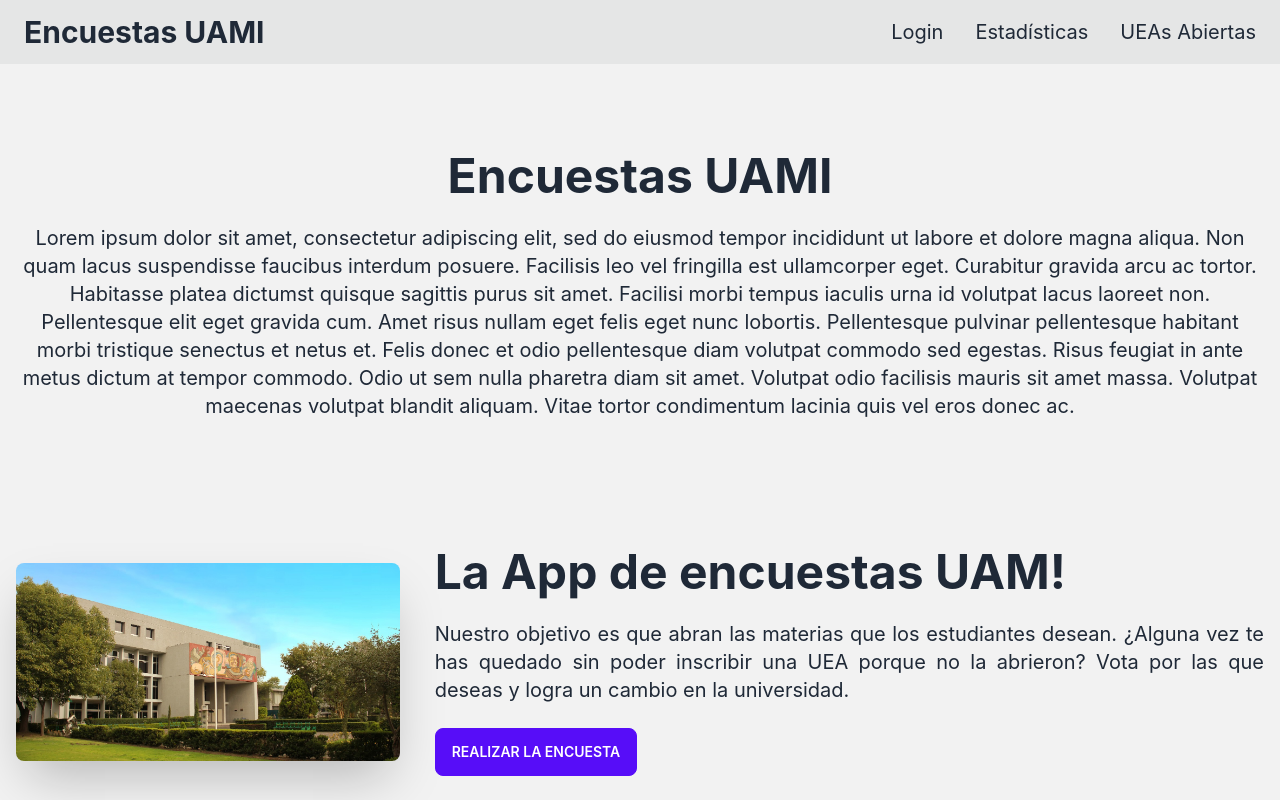
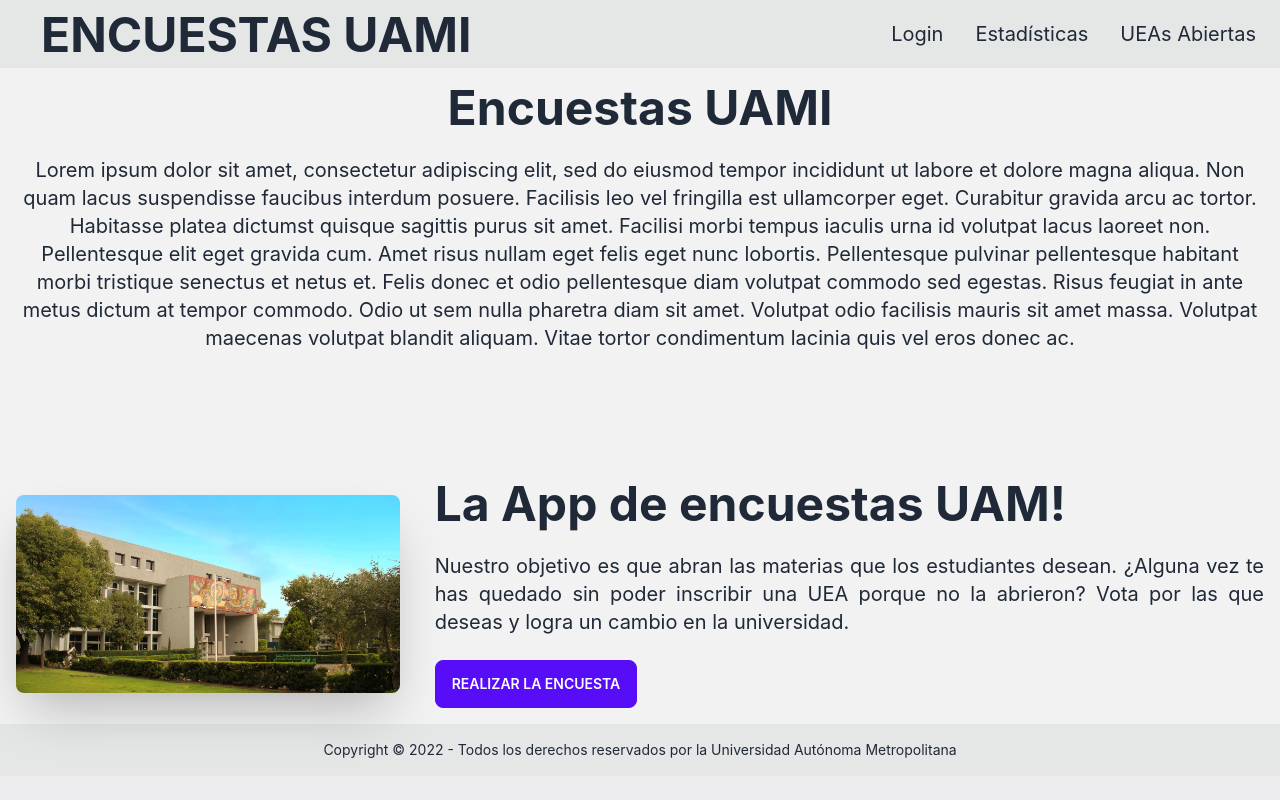
Before and after one commit to SebastianIslas/EncuestasUami-Front, a React (Create React App) app: page / in a window 1280 px wide. Built offline with nearby package versions, Linux system fonts and the light colour scheme.

Commit message:
fixed Footer se traslapa
TODO: seccion 2 se traslapa

```diff
--- a/src/components/home/Footer.js
+++ b/src/components/home/Footer.js
@@ -2,7 +2,7 @@
 
 export default function Footer() {
   return (
-    <footer class="footer footer-center p-4 bg-base-300 text-base-content">
+    <footer class="footer footer-center p-4 bg-base-300 text-base-content min-h-min">
         <div>
             <p>Copyright © 2022 - Todos los derechos reservados por la Universidad Autónoma Metropolitana</p>
         </div>
--- a/src/components/home/Hero.js
+++ b/src/components/home/Hero.js
@@ -1,10 +1,12 @@
 import React from 'react'
+import { Link } from 'react-router-dom'
 import uamiPrecovid from '../../assets/UAMI.jpg'
 export default function Hero() {
   return (
-    <div className="hero min-h-screen bg-base-200 text-xl text-justify">
+    <>
+    <div className="hero min-h-max bg-base-200 text-xl text-justify">
 
-        <div className="hero-content grid grid-cols-6 gap-2">
+        <div className="hero-content grid grid-cols-6 gap-2 lg:flex-col">
 
             <div className=" col-span-6 col-start-1 pb-24 text-center">
                 <h1 className="text-5xl font-bold">Encuestas UAMI</h1>
@@ -18,10 +20,14 @@
             <div className='col-span-4'>
                 <h1 className="text-5xl font-bold">La App de encuestas UAM!</h1>
                 <p className="py-6">Nuestro objetivo es que abran las materias que los estudiantes desean. ¿Alguna vez te has quedado sin poder inscribir una UEA porque no la abrieron? Vota por las que deseas y logra un cambio en la universidad.</p>
-                <button className="btn btn-primary">Realizar la Encuesta</button>
+                <button className="btn btn-primary"><Link to="/login">Realizar la encuesta</Link></button>
             </div>
         </div>
 
     </div>
+  </>
+
+
+
   )
 }
--- a/src/components/home/NavBarDaisy.js
+++ b/src/components/home/NavBarDaisy.js
@@ -17,7 +17,7 @@
             <svg xmlns="http://www.w3.org/2000/svg" fill="none" viewBox="0 0 24 24" className="inline-block w-6 h-6 stroke-current"><path stroke-linecap="round" stroke-linejoin="round" stroke-width="2" d="M4 6h16M4 12h16M4 18h16"></path></svg>
             </label>
         </div>
-        <div className="flex-1 px-2 mx-2 text-3xl"><strong>Encuestas UAMI</strong></div>
+        <div className="flex-1 px-2 mx-2 text-3xl"><Link className='btn btn-ghost text-5xl font-bold' to="/">Encuestas UAMI</Link></div>
         <div className="flex-none hidden lg:block">
             <ul className="menu menu-horizontal">
 
```
